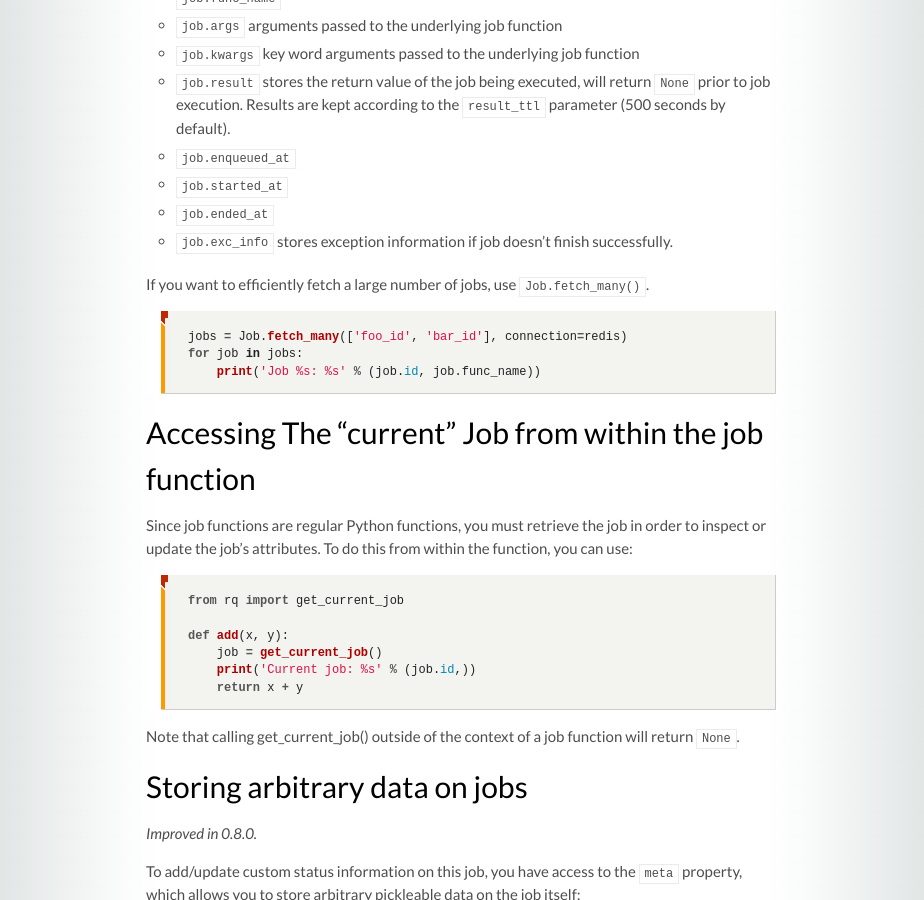
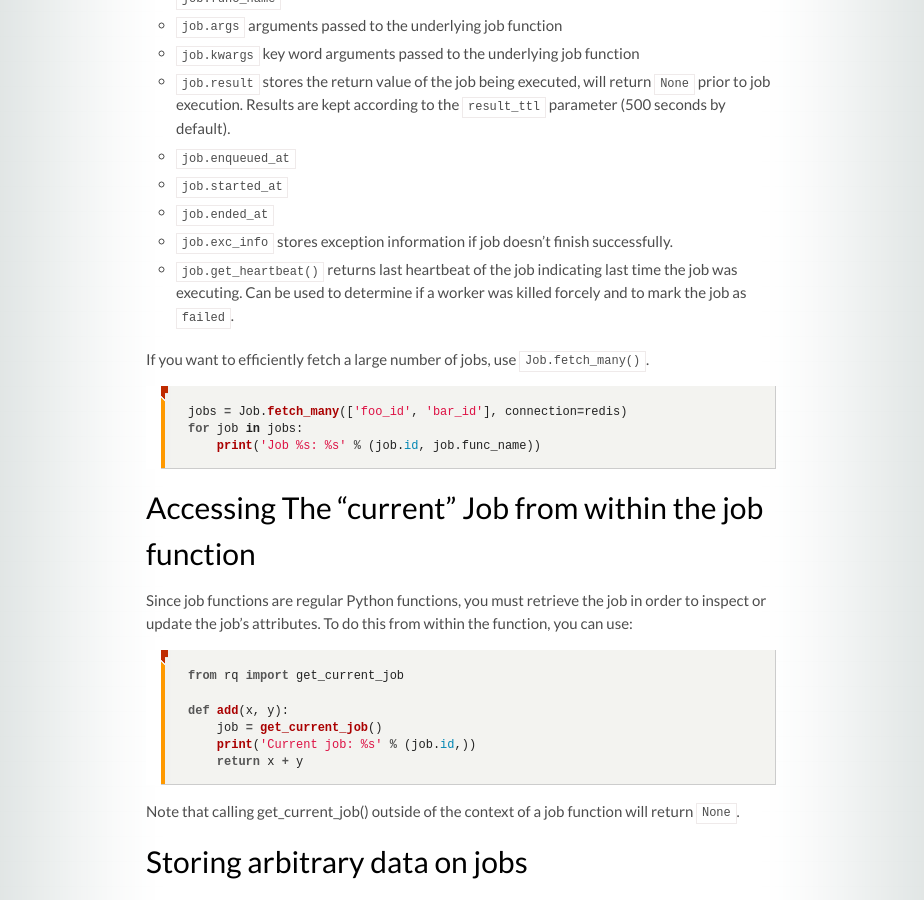
Before and after one commit to rq/rq, a Jekyll site: the page built from docs/docs/jobs.md, in a window 1280 px wide and 900 px high, scrolled down 2538 px. Shown: the whole window, without its empty margins (179-1103 px from the left). Built offline with Jekyll 4.4.1, drawn with Linux system fonts in a browser that asks for light colours; some web fonts are replaced; comment, search, counter and statistics services are not loaded.

Commit message:
docs: documented job.heartbeat property

```diff
--- a/docs/docs/jobs.md
+++ b/docs/docs/jobs.md
@@ -121,6 +121,7 @@ Some interesting job attributes include:
 * `job.started_at`
 * `job.ended_at`
 * `job.exc_info` stores exception information if job doesn't finish successfully.
+* `job.get_heartbeat()` returns last heartbeat of the job indicating last time the job was executing. Can be used to determine if a worker was killed forcely and to mark the job as `failed`.
 
 If you want to efficiently fetch a large number of jobs, use `Job.fetch_many()`.
 
```
